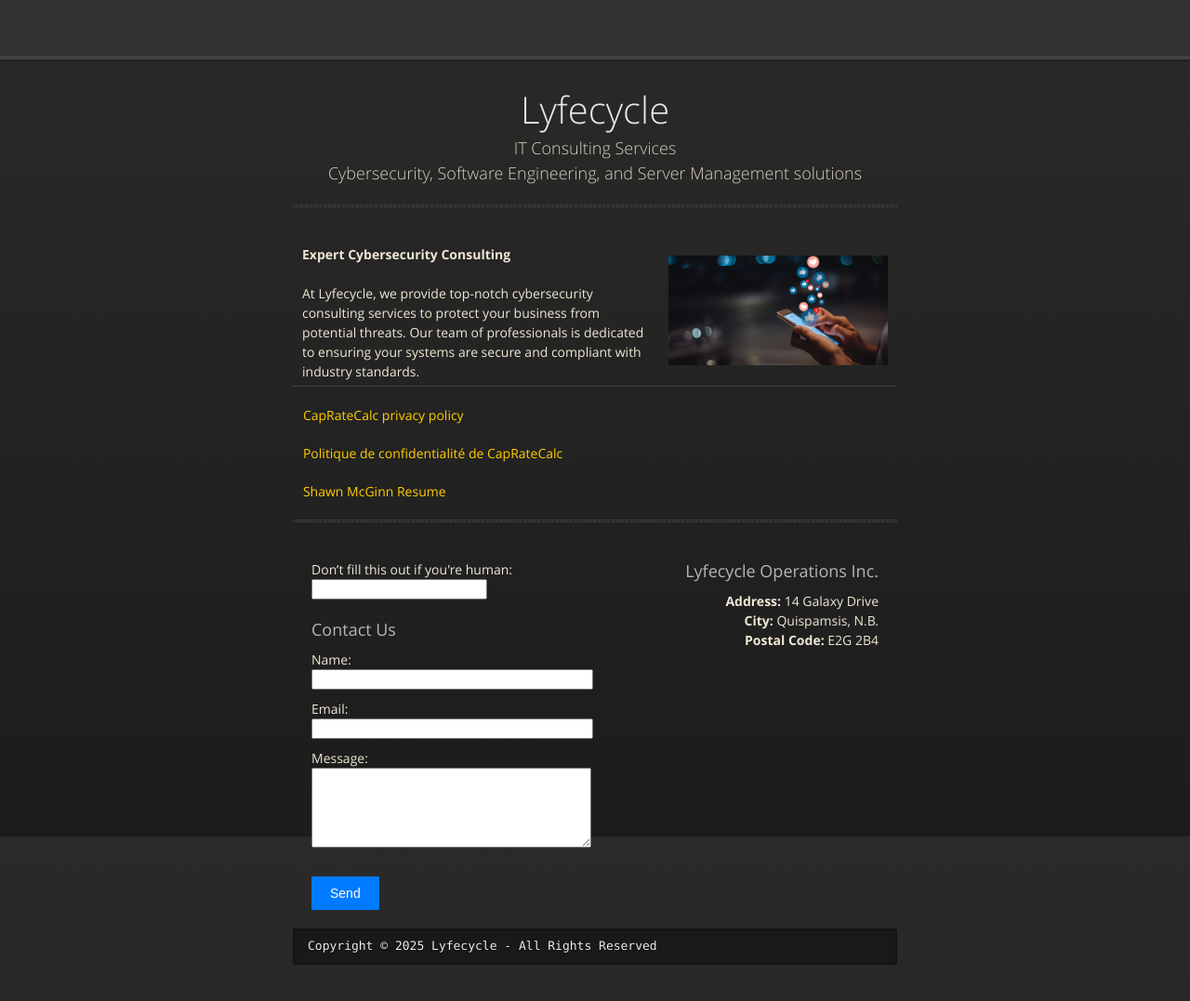
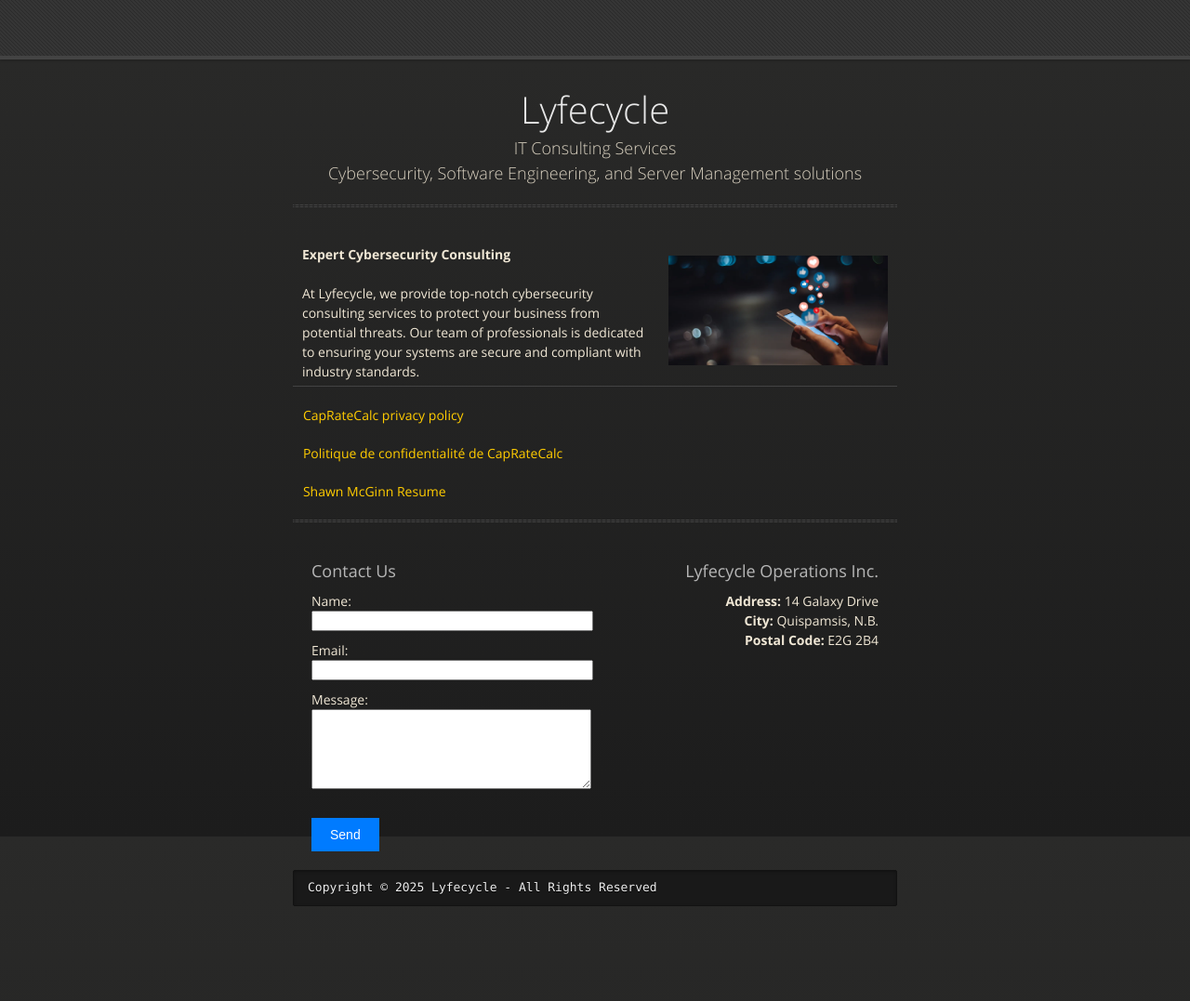
Before and after one commit to shawnmcginn/lyfecycle.github.io, a Jekyll site: the page built from index.md, in a window 1280 px wide and 1148 px high. Shown: the top 1077 px of the window at 93% size. Built offline with Jekyll 4.4.1, drawn with Linux system fonts in a browser that asks for light colours.

Commit message:
Update form to use Netlify endpoint

```diff
--- a/_includes/contact.html
+++ b/_includes/contact.html
@@ -1,13 +1,13 @@
 <div style="display: flex; justify-content: space-between; align-items: flex-start; gap: 20px; padding: 20px;">
     <!-- Contact Form -->
-    <form style="flex: 1;" name="contact" method="POST" data-netlify="true" data-netlify-honeypot="bot-field">
+    <form style="flex: 1;" name="contact" method="POST" action="/" data-netlify="true" data-netlify-honeypot="bot-field">
         <!-- Hidden spam protection fields -->
         <input type="hidden" name="form-name" value="contact">
-        <p class="hidden">
+        <div style="display: none;">
             <label>
                 Don’t fill this out if you're human: <input name="bot-field" />
             </label>
-        </p>
+        </div>
         <input type="hidden" name="_template" value="table">
         <input type="hidden" name="_next" value="https://lyfecycle.ca/">
         <input type="hidden" name="_subject" value="New contact form submission">
```
Also changed, not shown: other parts of _includes/contact.html (+1 -1 lines).
